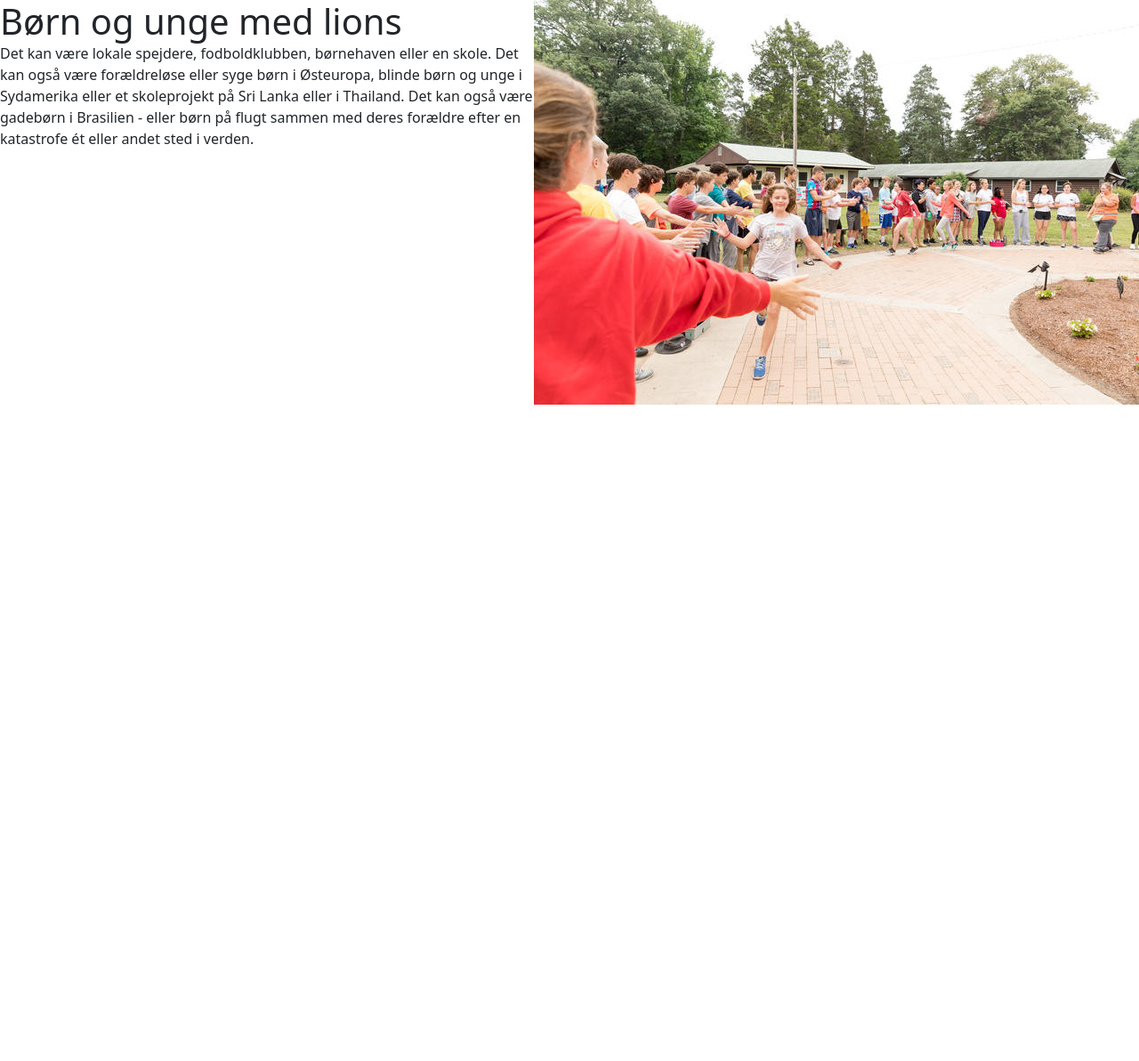
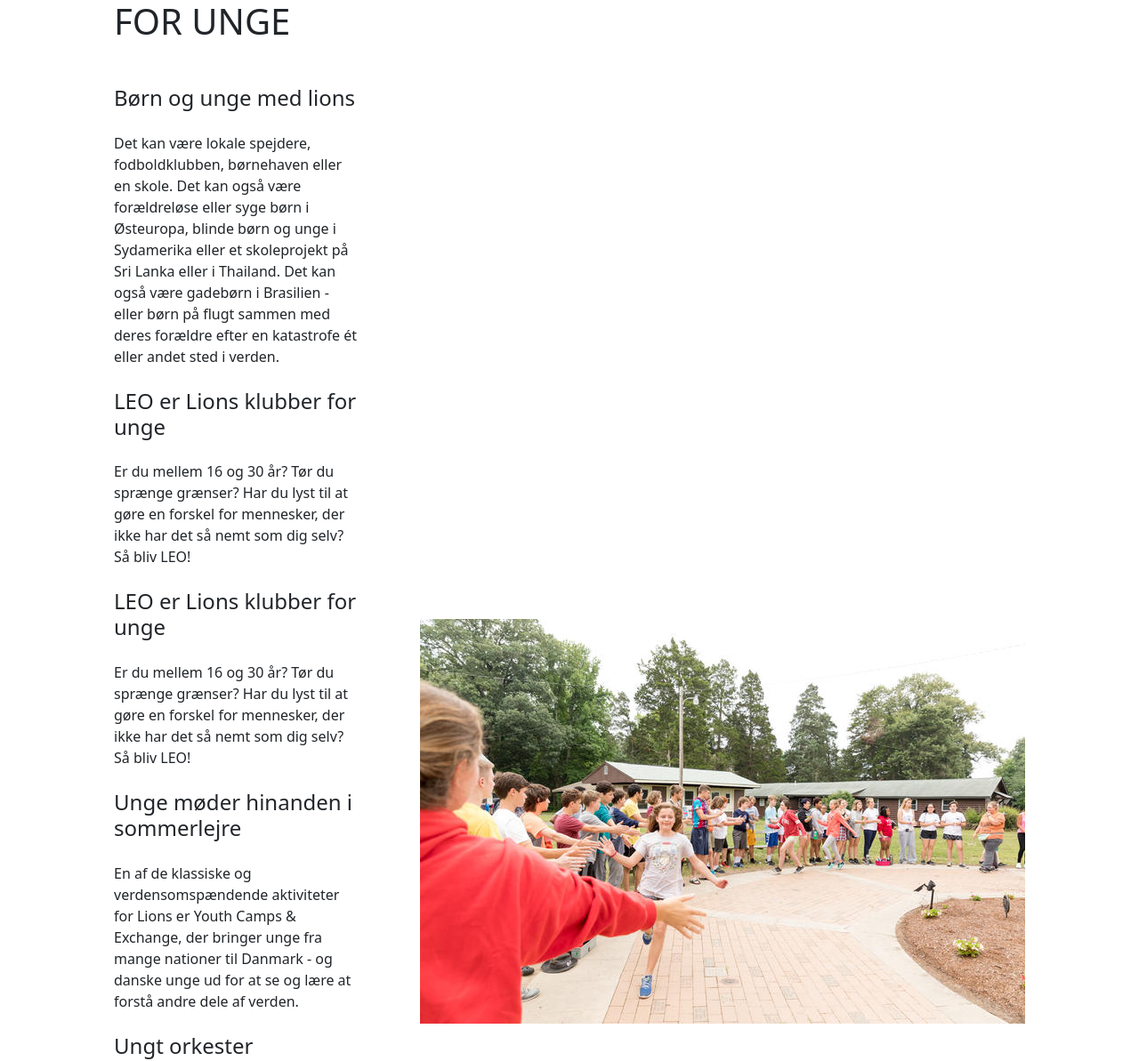
Before and after one commit to Viggohf/Lionprojekt, a website: page index.html in a window 1280 px wide. Shown: the top 1193 px of the page at 89% size. Before the commit the page ends 800 px from the top, so only its background shows below. Drawn offline with nearby package versions, Linux system fonts and the light colour scheme; files that its build step writes are made by us from their sources.

Commit message:
Indhold addet

```diff
--- a/css/styles.scss
+++ b/css/styles.scss
@@ -35,4 +35,20 @@ img {
 
 .presentation{
 	display: flex;
+	width: 80%;
+	margin: auto;
+	min-height: 150vh;
+	align-items: center;
 }
+
+.introduction{
+	flex: 1;
+}
+
+.intro-text{
+	width: 80%;
+}
+
+.billede1{
+	height: 20px;
+}
--- a/index.html
+++ b/index.html
@@ -21,14 +21,51 @@
 	<section class="presentation">
 		<div class="introduction">
 			<div class="intro-text">
-				<h1>Børn og unge med lions</h1>
+				<h1>FOR UNGE</h1>
+				<br>
+				<br>
+				<h4>Børn og unge med lions</h4>
+				<br>
 				<p>Det kan være lokale spejdere, fodboldklubben, børnehaven eller en skole. Det kan også være forældreløse eller syge børn i Østeuropa, blinde børn og unge i Sydamerika eller et skoleprojekt på Sri Lanka eller i Thailand.
+					Det kan også være gadebørn i Brasilien - eller børn på flugt sammen med deres forældre efter en katastrofe ét eller andet sted i verden.</p>
 
-					Det kan også være gadebørn i Brasilien - eller børn på flugt sammen med deres forældre efter en katastrofe ét eller andet sted i verden.</p>
+				<br>
+				<h4>LEO er Lions klubber for unge</h4>
+				<br>
+				<p>Er du mellem 16 og 30 år? Tør du sprænge grænser?
+					Har du lyst til at gøre en forskel for mennesker, der ikke har det så nemt som dig selv? Så bliv LEO!</p>
+
+				<br>
+				<h4>LEO er Lions klubber for unge</h4>
+				<br>
+				<p>Er du mellem 16 og 30 år? Tør du sprænge grænser?
+					Har du lyst til at gøre en forskel for mennesker, der ikke har det så nemt som dig selv? Så bliv LEO!</p>
+
+				<br>
+				<h4>Unge møder hinanden i sommerlejre</h4>
+				<br>
+				<p>En af de klassiske og verdensomspændende aktiviteter for Lions er Youth Camps & Exchange, der bringer unge fra mange nationer til Danmark - og danske unge ud for at se og lære at forstå andre dele af verden.</p>
+
+
+				<br>
+				<h4>Ungt orkester</h4>
+				<br>
+				<p>På nordisk plan samarbejdes med blandt andet Foreningen Norden og Nordisk Råd om en ekstra mulighed for 100 unge musikere. Tilsammen udgør de Orkester Norden. En del af dem kommer fra Danmark.</p>
+
+				<br>
+				<h4>Lions Quest</h4>
+				<br>
+				<p>Flere tusinde danske lærere er nu uddannet til at undervise med Lions Quest "Holdning og Handling"-programmet.I flere nordiske lande er Lions Quest en del af den officielle undervisningsplan. Kom på sporet af mulighederne i Lions Quest.</p>
+
+				<br>
+				<h4>Lions mod misbrug</h4>
+				<br>
+				<p>Narkotika, Ecstasy, alkohol. I samarbejde med blandt andet SSP-grupper, skoler og ungdomsorganisationer forsøger lions klubber at bearbejde en trist udvikling</p>
+
 			</div>
 		</div>
-			<img src="img/lions-4.12-service-youth-youthcamp%20(1).jpg"
 
+			<img src="img/lions-4.12-service-youth-youthcamp%20(1).jpg">
 
 	</section>
 
```
